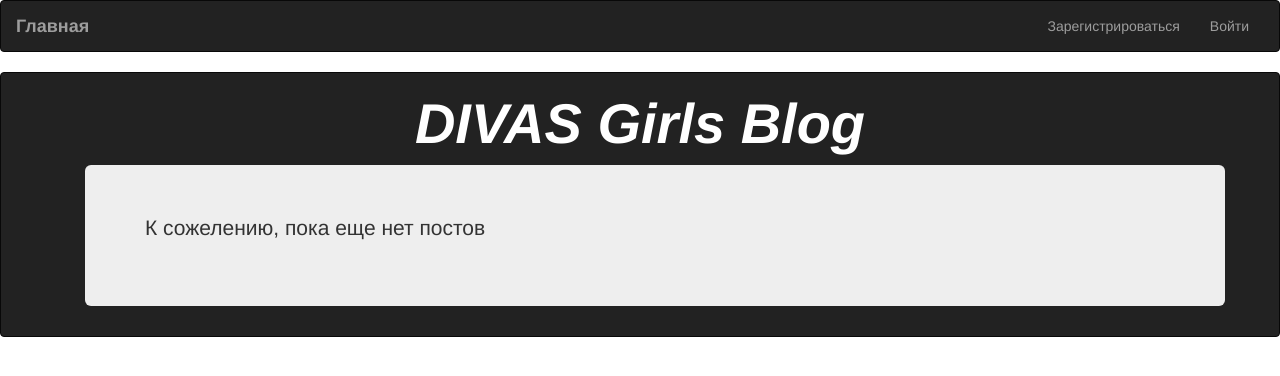
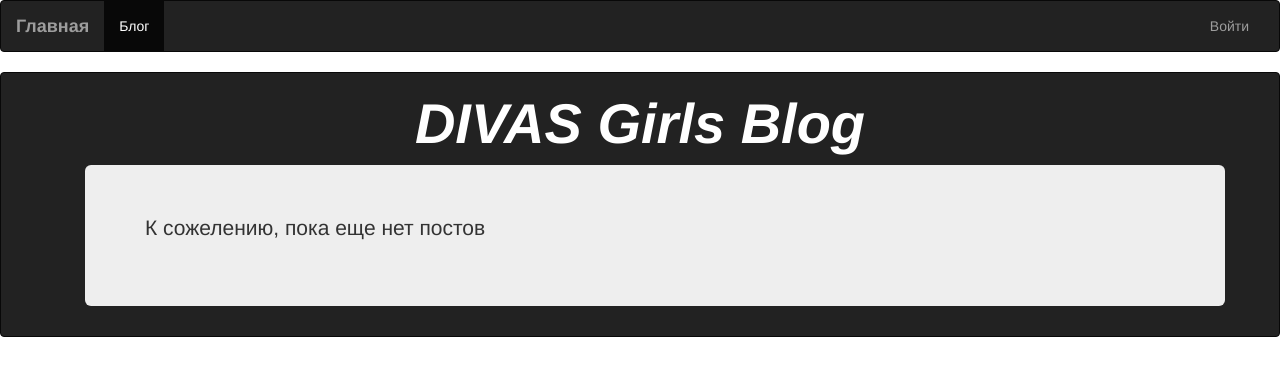
Before and after one commit to YevheniiaSmyrnova/divas, a Django app: page /blog/ in a window 1280 px wide. Shown: the top 376 px of the page. Run offline with Django 3.2, Linux system fonts and the light colour scheme; data that the repository does not hold is empty; some libraries are stand-ins or nearby versions.

Commit message:
fix some issues

```diff
--- a/templates/base.html
+++ b/templates/base.html
@@ -28,20 +28,16 @@
 
         <div class="collapse navbar-collapse"
              id="bs-example-navbar-collapse-1">
-        {% if request.user.is_authenticated %}
-            <ul class="nav navbar-nav">
-                <li class="{% block nav_class_blog %}{% endblock %}">
-                    <a href="{% url 'blog:list' %}">Блог</a></li>
-            </ul>
-        {% endif %}
+        <ul class="nav navbar-nav">
+            <li class="{% block nav_class_blog %}{% endblock %}">
+                <a href="{% url 'blog:list' %}">Блог</a></li>
+        </ul>
         <ul class="nav navbar-nav navbar-right">
             {% if request.user.is_authenticated %}
               <li><a>{{ request.user.username}}</a></li>
               <li class="{% block nav_class_logout %}{% endblock %}">
               <a href="{% url 'logout' %}">Выйти</a></li>
             {% else %}
-              <li class="{% block nav_class_register %}{% endblock %}">
-              <a href="{% url 'register' %}">Зарегистрироваться</a></li>
               <li class="{% block nav_class_login %}{% endblock %}">
               <a href="{% url 'login' %}">Войти</a></li>
             {% endif %}
```
